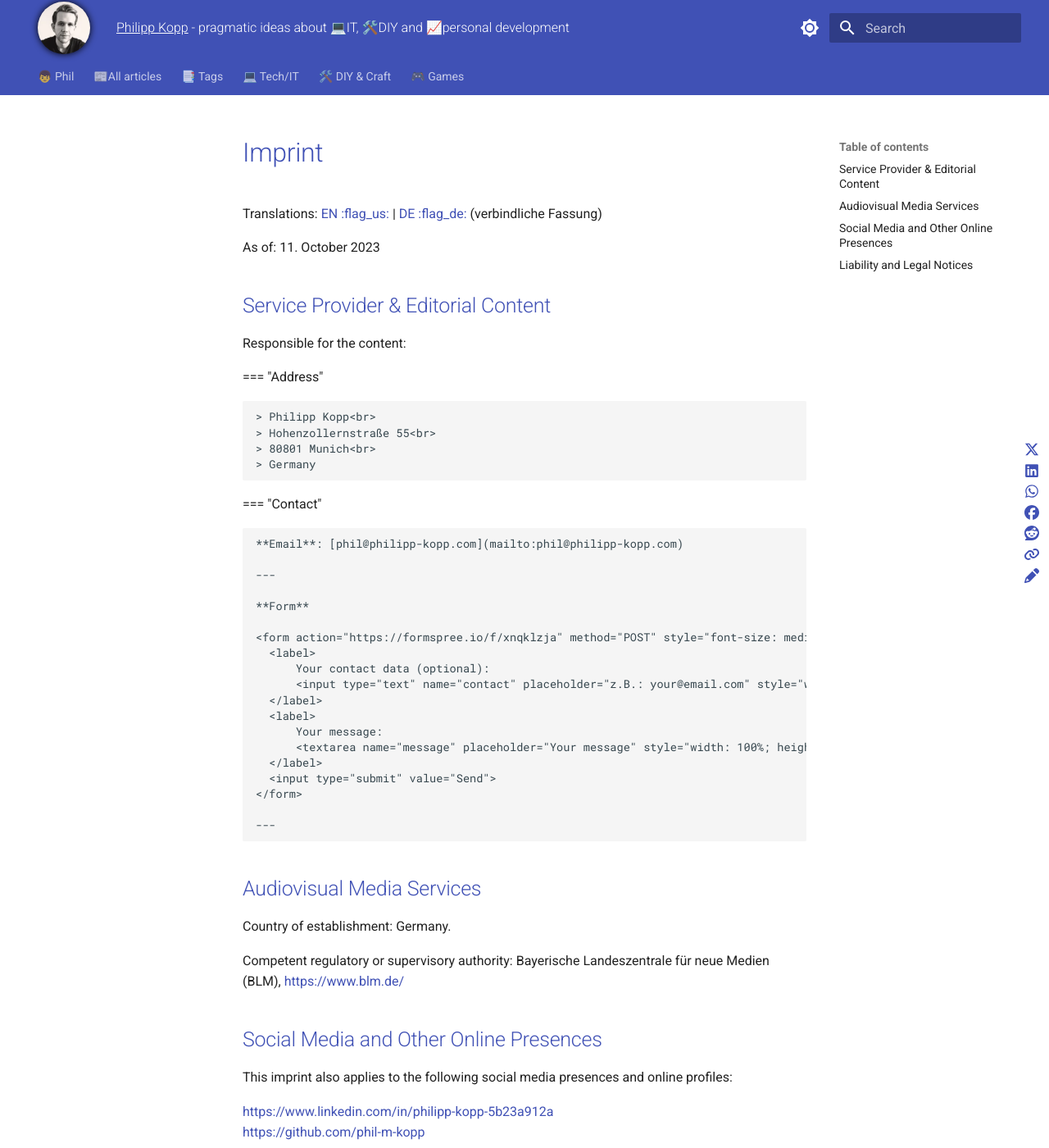
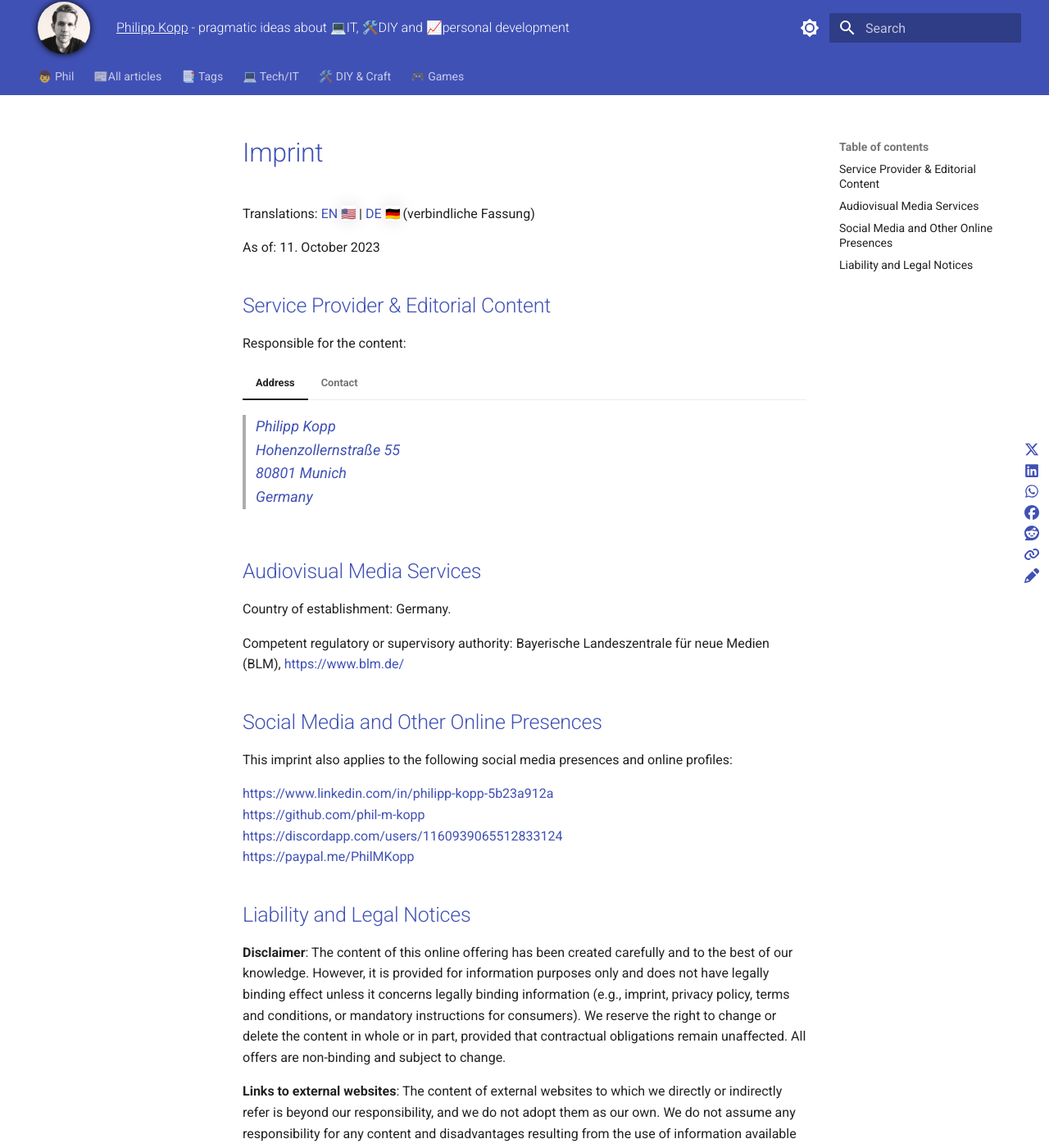
Before and after one commit to phil-m-kopp/phil-m-kopp.github.io, an MkDocs documentation site: the page built from docs/imprint.md, in a window 1280 px wide and 1400 px high. Shown: the whole window at 82% size. Built offline with MkDocs 1.6.1 and Material for MkDocs 9.7.7, drawn with Linux system fonts in a browser that asks for light colours; emoji names are drawn with the system emoji font; comment, search, counter and statistics services are not loaded.

Commit message:
strict-fasting-8days formatting

```diff
--- a/mkdocs.yml
+++ b/mkdocs.yml
@@ -226,14 +226,14 @@
       auto_append:
         - includes/glossary.md
   - pymdownx.smartsymbols
-  # - pymdownx.tasklist:
-  #     custom_checkbox: true
-  #     clickable_checkbox: true
-  # - pymdownx.tabbed:
-  #     alternate_style: true
-  # - pymdownx.emoji:
-  #     emoji_index: !!python/name:material.extensions.emoji.twemoji
-  #     emoji_generator: !!python/name:material.extensions.emoji.to_svg
+  - pymdownx.tasklist:
+      custom_checkbox: true
+      clickable_checkbox: true
+  - pymdownx.tabbed:
+      alternate_style: true
+  - pymdownx.emoji:
+      emoji_index: !!python/name:material.extensions.emoji.twemoji
+      emoji_generator: !!python/name:material.extensions.emoji.to_svg
   - pymdownx.superfences:
       custom_fences:
         - name: mermaid
```
Also changed, not shown: docs/articles/posts/personal-development/strict-fasting-8days/strict-fasting-8days.md (+13 -13 lines).
